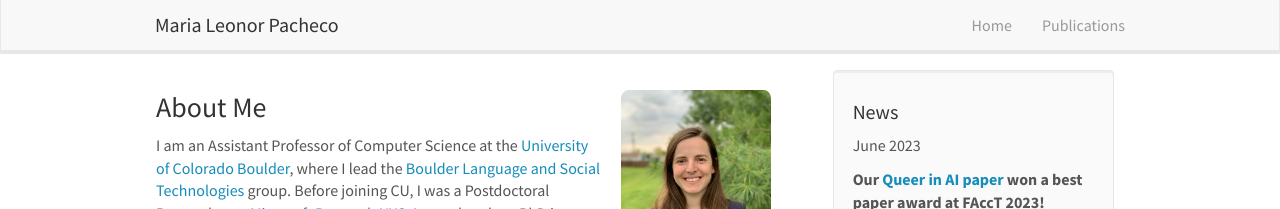
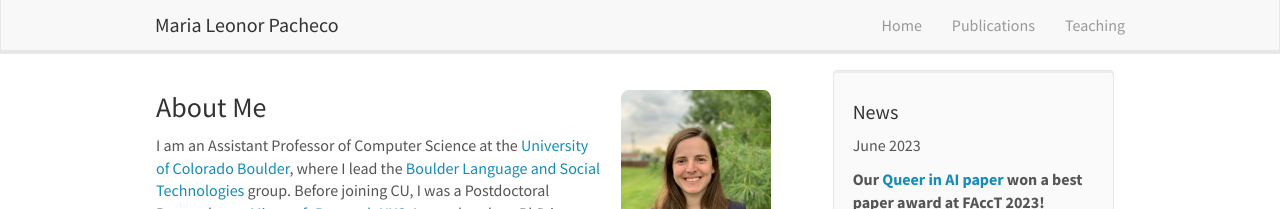
Before and after one commit to mlpacheco/mlpacheco.github.io, a Jekyll site: the page built from _pages/home.md, in a window 1280 px wide. Shown: the top 209 px of the page. Built offline with Jekyll 4.4.1, drawn with Linux system fonts in a browser that asks for light colours; nearby versions of some CDN libraries.

Commit message:
Update header.html

```diff
--- a/_includes/header.html
+++ b/_includes/header.html
@@ -14,6 +14,7 @@
 	  <ul class="nav navbar-nav navbar-right">
 		<li><a href="{{ site.url }}{{ site.baseurl }}/">Home</a></li>
 		<li><a href="{{ site.url }}{{ site.baseurl }}/publications">Publications</a></li>
+		<li><a href="{{ site.url }}{{ site.baseurl }}/teaching">Teaching</a></li>
 	  </ul>
 	</div>
   </div>
```
